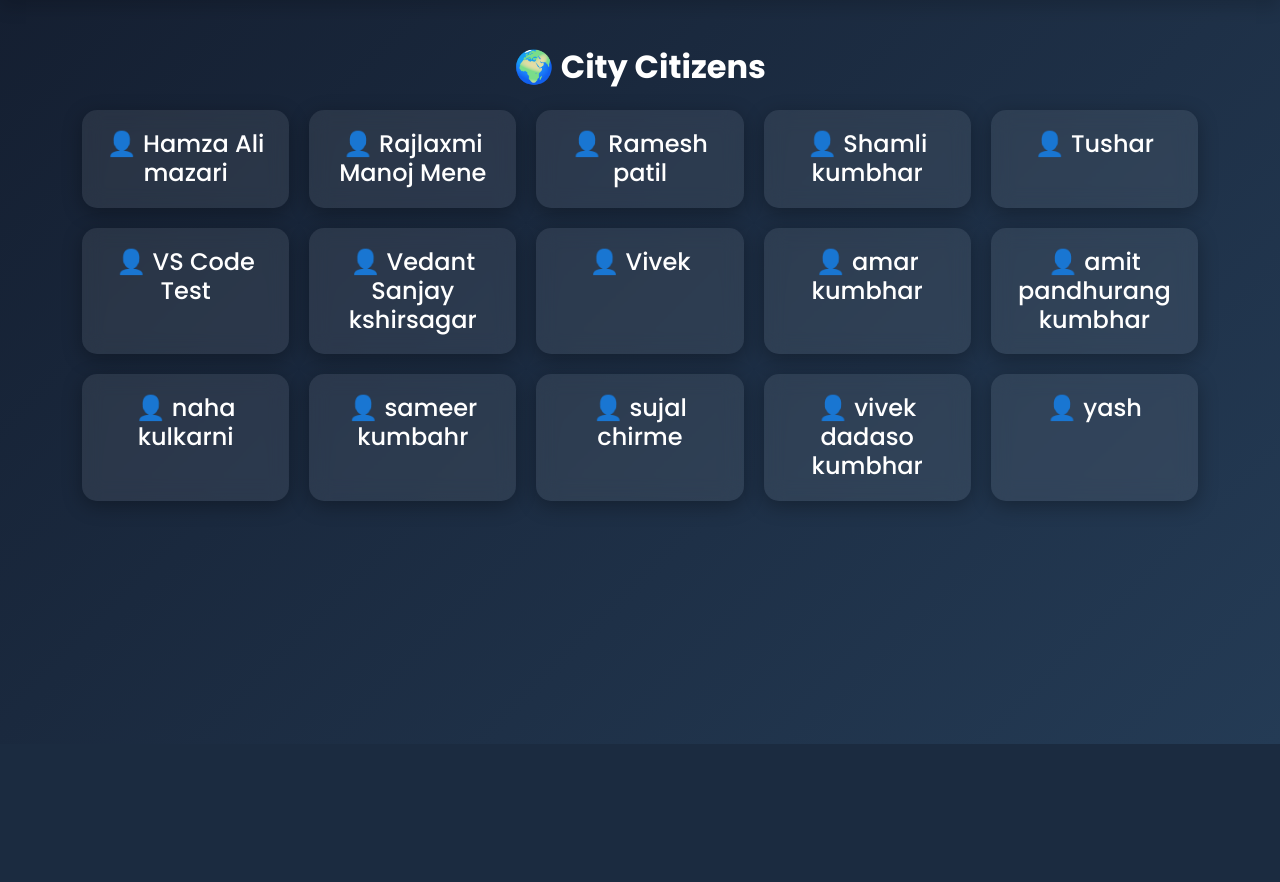
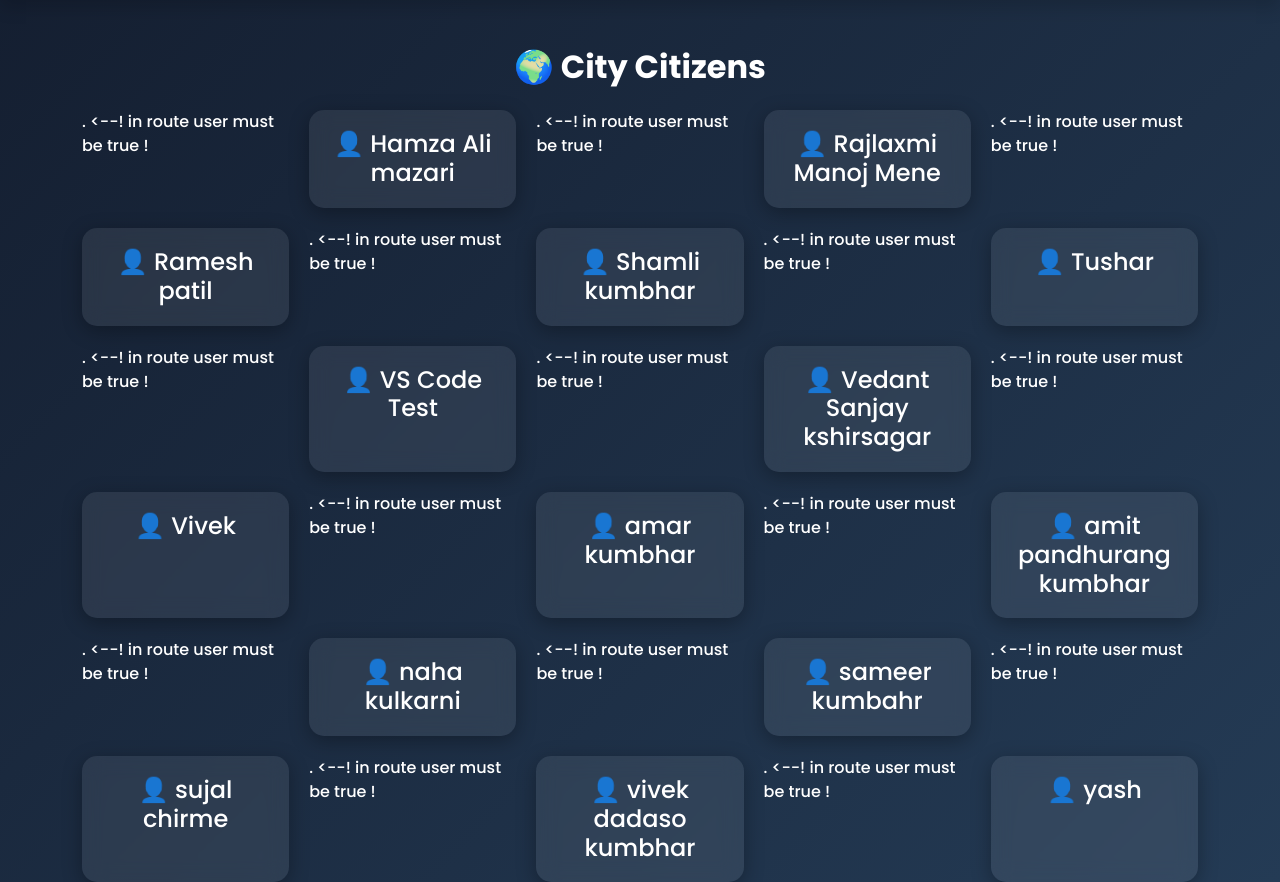
Before and after one commit to kumbharvivek93-cmyk/city-complaint-hackathon, a Flask app: page /citizens in a window 1280 px wide. Shown: the part 56-938 px from the top of the page. Before the commit the page ends 800 px from the top, so only its background shows below. Run offline with Flask 3, Linux system fonts and the light colour scheme.

Commit message:
Update citizens.html

```diff
--- a/templates/citizens.html
+++ b/templates/citizens.html
@@ -14,7 +14,7 @@
 
     <div class="card-container">
 
-        {% for user in users %}
+        {% for user in users %}.  <--! in route user must be true !
         <div class="citizen-card">
             <h4>👤 {{ user.name }}</h4>
         </div>
```
